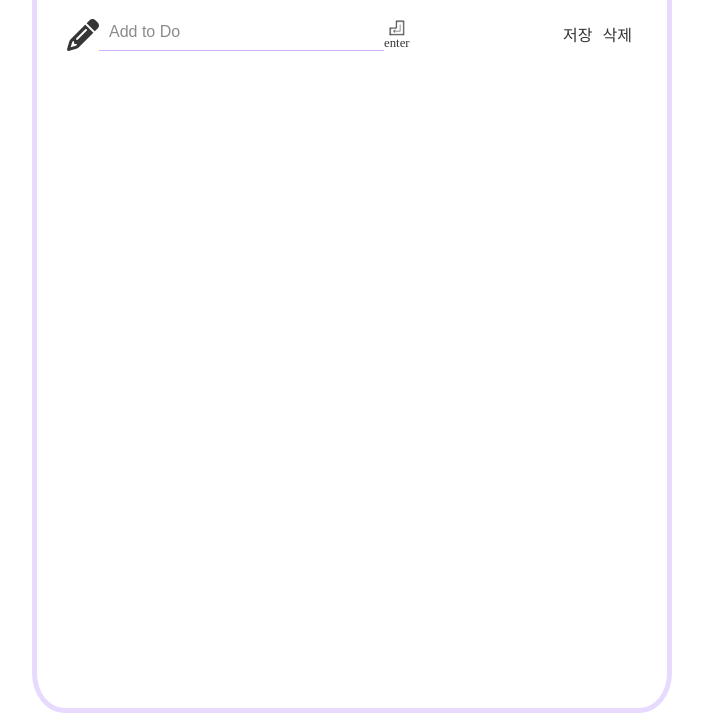
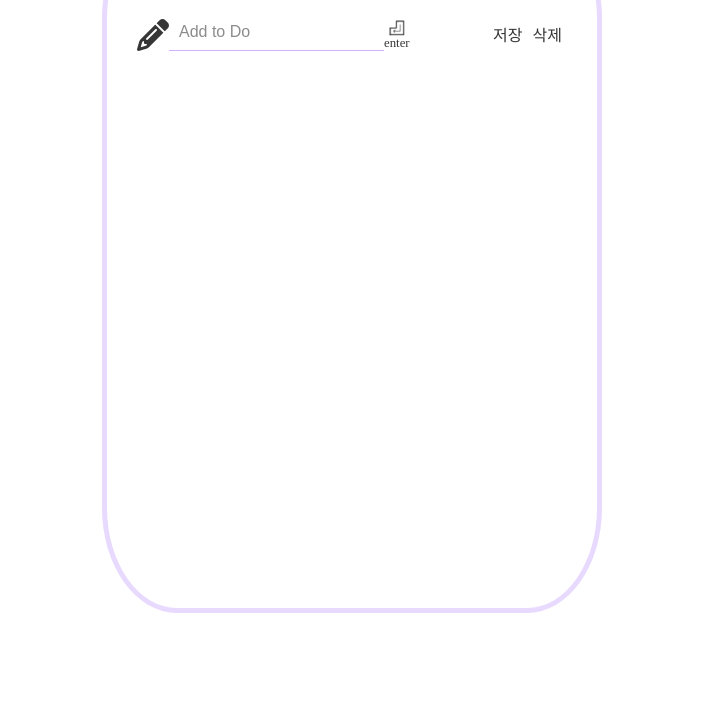
Before and after one commit to koinoniays2/yj-to-do-list, a plain HTML site: page index.html in a window 1280 px wide. Shown: the part 117-830 px from the top of the page, without its empty margins (288-991 px from the left). After the commit the page ends 800 px from the top, so only its background shows below. Drawn offline with Linux system fonts and the light colour scheme.

Commit message:
to-do-list-3

```diff
--- a/todo-list.css
+++ b/todo-list.css
@@ -4,9 +4,9 @@
 }
 
 #todo-container {
-    width: 50%; height: 800px;
+    width: 500px; height: 700px;
     margin: auto; margin-top: 30px;
-    border: 5px solid #E8D9FF; border-radius: 5%;
+    border: 5px solid #E8D9FF; border-radius: 15%;
 }
 #todo-container > h1 {
     margin: 0 auto; margin-top: 30px;
```
